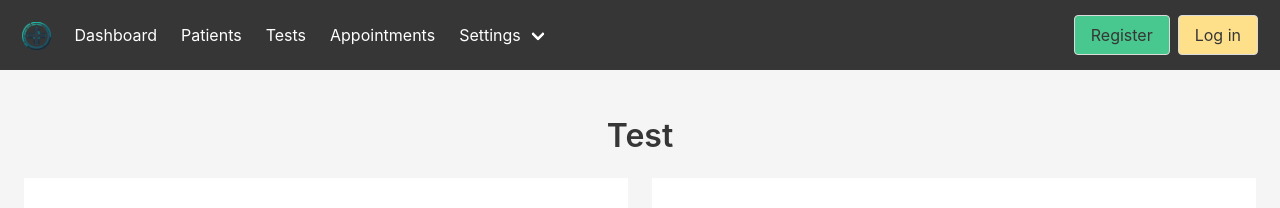
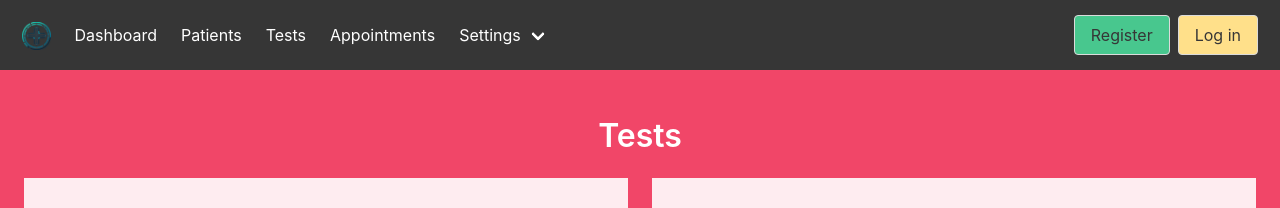
Before and after one commit to jchah/EMR-application, a Vue app in the folder emr-frontend/: page /test-dashboard in a window 1280 px wide. Shown: the top 208 px of the page. Built offline with nearby package versions, Linux system fonts and the light colour scheme; no server answers.

Commit message:
More Styling Done

```diff
--- a/emr-frontend/src/views/PatientsSearch.vue
+++ b/emr-frontend/src/views/PatientsSearch.vue
@@ -111,7 +111,6 @@
     </div>
     <div v-if="hasSearched" class="columns is-centered">
       <div class="column is-full">
-        <br>
         <h1 class="title has-text-centered">Filtered Patients</h1>
         <table class="table is-fullwidth has-text-centered">
           <thead>
--- a/emr-frontend/src/views/TestDashboard.vue
+++ b/emr-frontend/src/views/TestDashboard.vue
@@ -1,9 +1,11 @@
 <template>
-  <div id="test-dashboard" class="has-background-white-ter">
+<section class="hero is-fullheight-with-navbar has-background-danger">
+
+  <div id="test-dashboard" class="">
     <div class="section" id="test-forms">
-      <h1 class="title">Test</h1>
+      <h1 class="title has-text-white">Tests</h1>
       <div class="columns is-centered">
-        <div class="section column is-half has-background-white" id="order">
+        <div class="section column is-half has-background-danger-light" id="order">
           <h2 class="section-header">Order test</h2>
           <form @submit.prevent="submitOrder(this.orderData)">
             <div v-if="orderSuccess" class="notification is-success">
@@ -36,7 +38,7 @@
           </form>
         </div>
         <hr>
-        <div class="section column is-half has-background-white" id="results">
+        <div class="section column is-half has-background-danger-light" id="results">
           <h2 class="section-header">Submit test results</h2>
           <form @submit.prevent="submitResults(this.resultsData)">
             <div v-if="resultsSuccess" class="notification is-success">
@@ -80,6 +82,7 @@
       </div>
     </div>
   </div>
+  </section>
 </template>
 
 <script>
```
